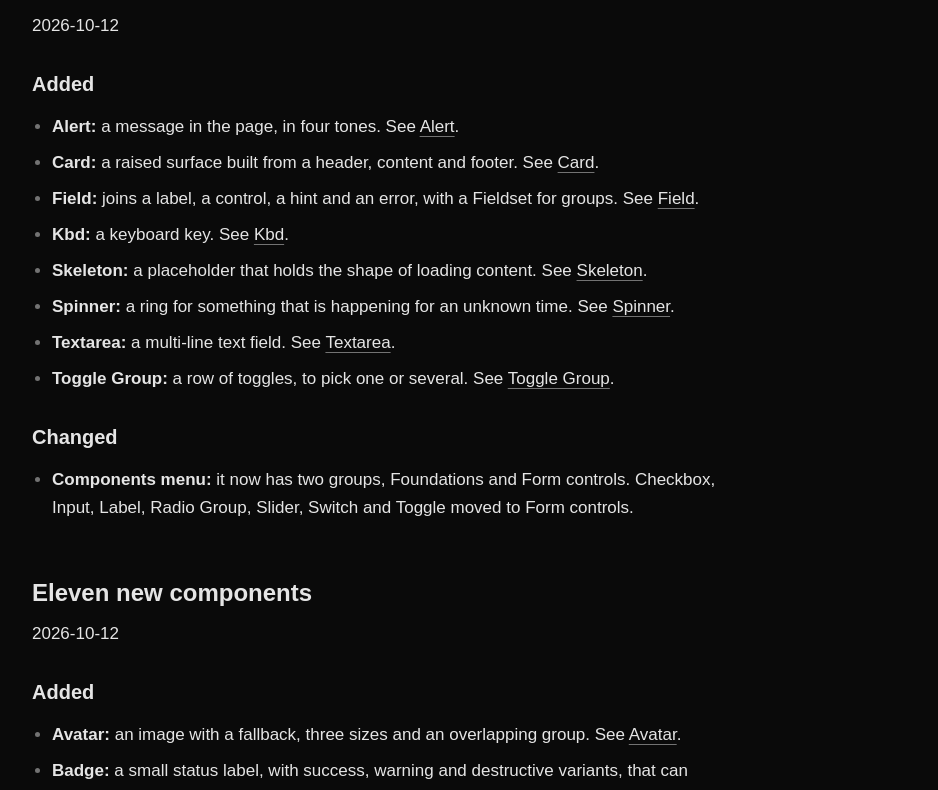
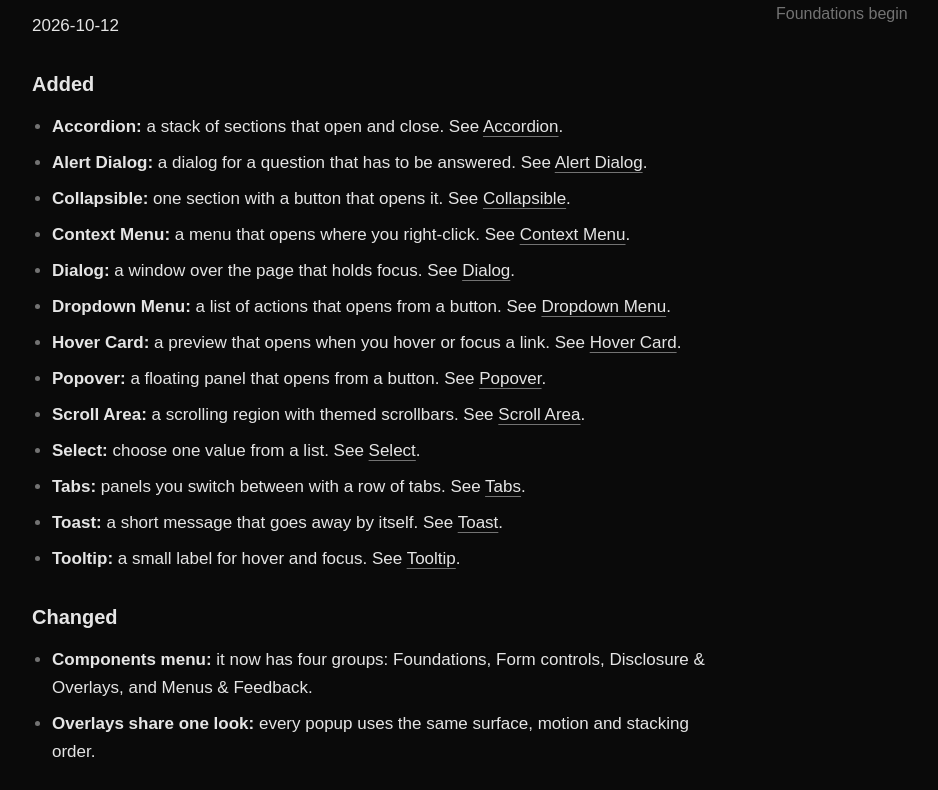
Before and after one commit to njoh-simplice/ui-nsdev, a Next.js app: page /docs/changelog in a window 1280 px wide. Shown: the part 329-1119 px from the top of the page, without its empty margins (260-1198 px from the left). Built offline with nearby package versions, Linux system fonts and the light colour scheme; a web font is replaced by a local one.

Commit message:
Add a changelog entry for the thirteen overlay and menu components
Lists each with a link, and notes the four Components menu groups and the shared overlay look.

Co-Authored-By: Claude Sonnet 5.5 <noreply@anthropic.com>

```diff
--- a/src/app/docs/changelog/page.tsx
+++ b/src/app/docs/changelog/page.tsx
@@ -16,6 +16,77 @@ export default function Page() {
         Notable changes to nsdev/ui, newest first. Entries are dated, not versioned, until it is
         decided how the library is distributed.
       </p>
+
+      <h2 id="2026-10-12-overlays-and-menus">Overlays, menus and feedback</h2>
+      <p>
+        <time dateTime="2026-10-12">2026-10-12</time>
+      </p>
+      <h3>Added</h3>
+      <ul>
+        <li>
+          <strong>Accordion:</strong> a stack of sections that open and close. See{" "}
+          <Link href="/components/accordion">Accordion</Link>.
+        </li>
+        <li>
+          <strong>Alert Dialog:</strong> a dialog for a question that has to be answered. See{" "}
+          <Link href="/components/alert-dialog">Alert Dialog</Link>.
+        </li>
+        <li>
+          <strong>Collapsible:</strong> one section with a button that opens it. See{" "}
+          <Link href="/components/collapsible">Collapsible</Link>.
+        </li>
+        <li>
+          <strong>Context Menu:</strong> a menu that opens where you right-click. See{" "}
+          <Link href="/components/context-menu">Context Menu</Link>.
+        </li>
+        <li>
+          <strong>Dialog:</strong> a window over the page that holds focus. See{" "}
+          <Link href="/components/dialog">Dialog</Link>.
+        </li>
+        <li>
+          <strong>Dropdown Menu:</strong> a list of actions that opens from a button. See{" "}
+          <Link href="/components/dropdown-menu">Dropdown Menu</Link>.
+        </li>
+        <li>
+          <strong>Hover Card:</strong> a preview that opens when you hover or focus a link. See{" "}
+          <Link href="/components/hover-card">Hover Card</Link>.
+        </li>
+        <li>
+          <strong>Popover:</strong> a floating panel that opens from a button. See{" "}
+          <Link href="/components/popover">Popover</Link>.
+        </li>
+        <li>
+          <strong>Scroll Area:</strong> a scrolling region with themed scrollbars. See{" "}
+          <Link href="/components/scroll-area">Scroll Area</Link>.
+        </li>
+        <li>
+          <strong>Select:</strong> choose one value from a list. See{" "}
+          <Link href="/components/select">Select</Link>.
+        </li>
+        <li>
+          <strong>Tabs:</strong> panels you switch between with a row of tabs. See{" "}
+          <Link href="/components/tabs">Tabs</Link>.
+        </li>
+        <li>
+          <strong>Toast:</strong> a short message that goes away by itself. See{" "}
+          <Link href="/components/toast">Toast</Link>.
+        </li>
+        <li>
+          <strong>Tooltip:</strong> a small label for hover and focus. See{" "}
+          <Link href="/components/tooltip">Tooltip</Link>.
+        </li>
+      </ul>
+      <h3>Changed</h3>
+      <ul>
+        <li>
+          <strong>Components menu:</strong> it now has four groups: Foundations, Form controls,
+          Disclosure &amp; Overlays, and Menus &amp; Feedback.
+        </li>
+        <li>
+          <strong>Overlays share one look:</strong> every popup uses the same surface, motion and
+          stacking order.
+        </li>
+      </ul>
 
       <h2 id="2026-10-12-more-components">Eight more components</h2>
       <p>
```
